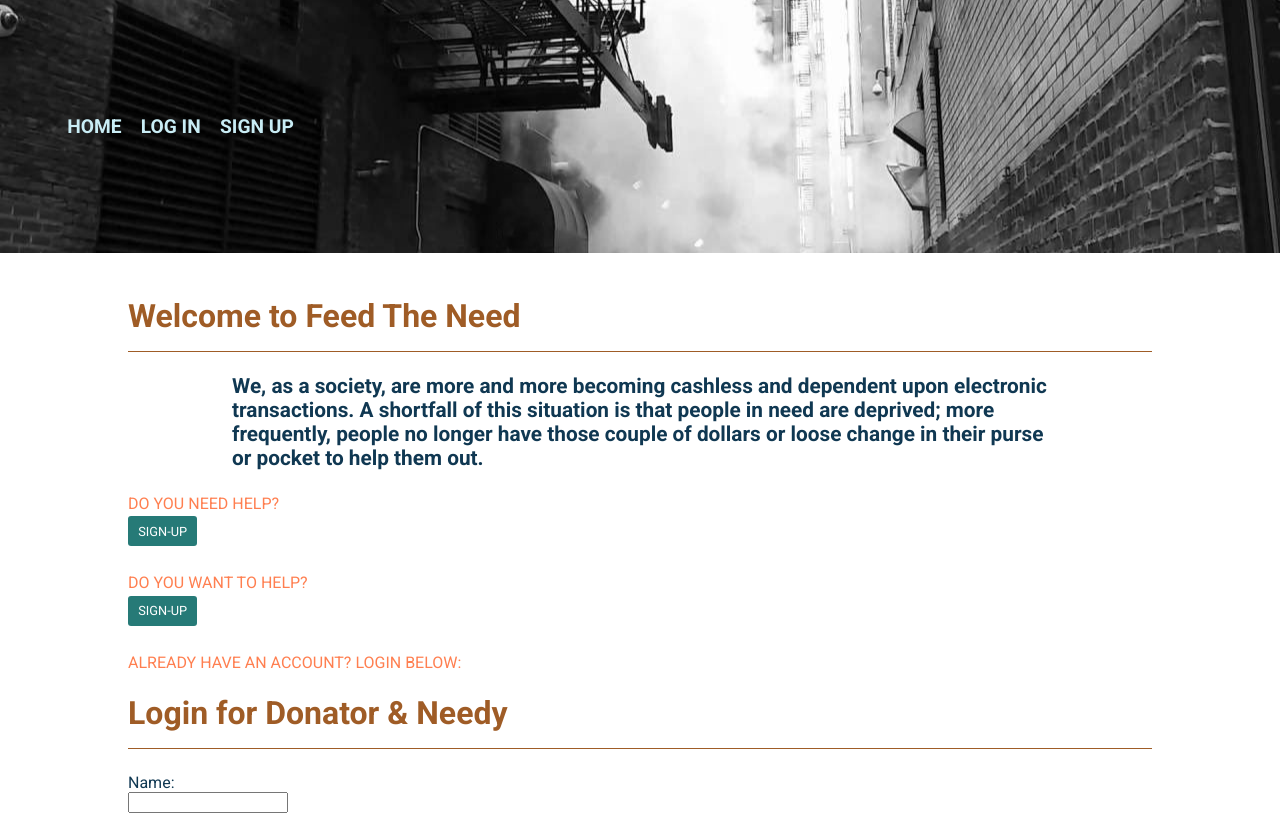
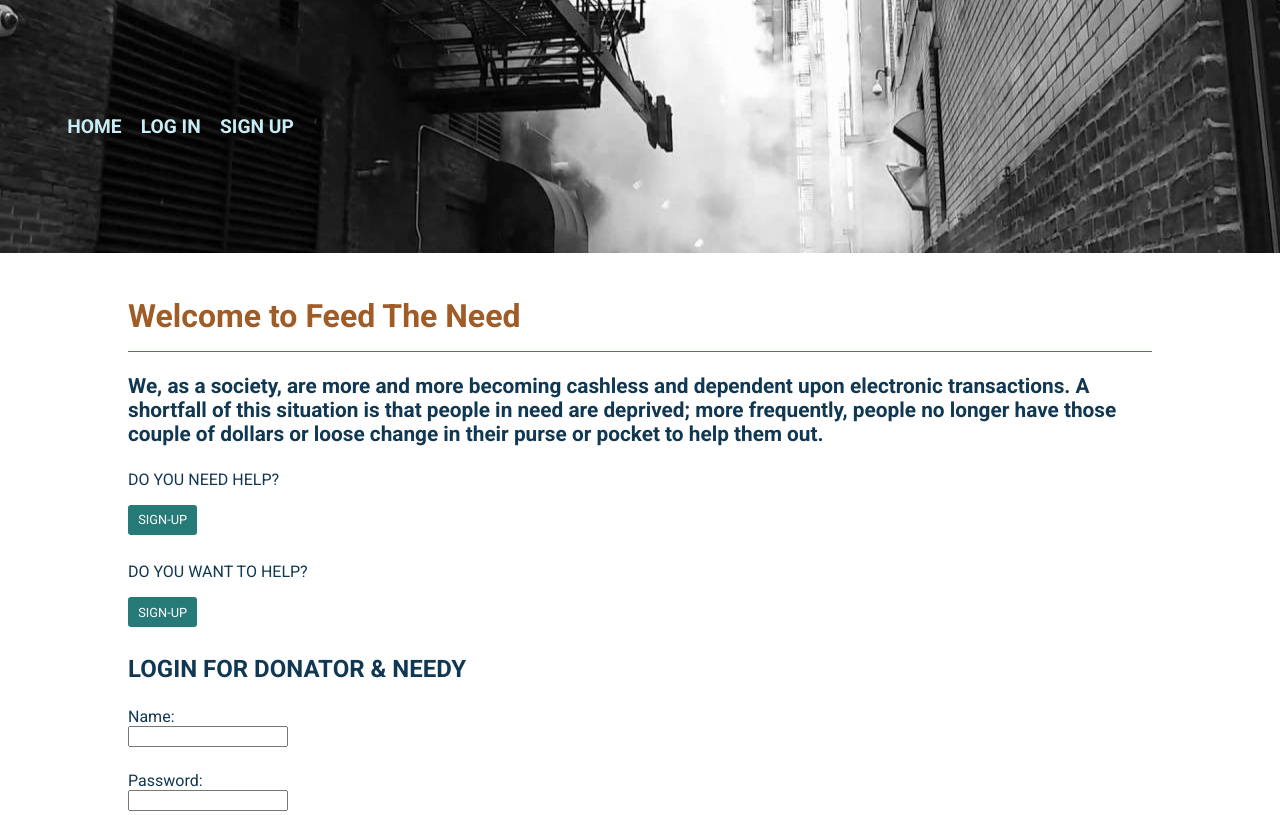
Before and after one commit to miloscomplex/feed-the-need-react, a React (Create React App) app in the folder frontend/: page /feed-the-need/ in a window 1280 px wide. Shown: the top 815 px of the page. Built offline with nearby package versions, Linux system fonts and the light colour scheme.

Commit message:
removed repetative h1 on Landing. CSS tweaks

```diff
--- a/frontend/src/components/Landing.js
+++ b/frontend/src/components/Landing.js
@@ -13,7 +13,6 @@ function Landing() {
       <subhead>Do you want to help?</subhead>
       <Link to=''>Sign-up</Link>
 
-      <subhead>Already have an account? Login Below:</subhead>
       <Login />
 
     </div>
--- a/frontend/src/components/Login.js
+++ b/frontend/src/components/Login.js
@@ -7,7 +7,7 @@ function Login() {
 
   return (
     <login>
-      <h1>Login for Donator & Needy</h1>
+      <h2>Login for Donator & Needy</h2>
       <form name='chatBoxForm'>
         <label for='name'>Name:</label>
         <input type='text' />
--- a/frontend/src/css/App.css
+++ b/frontend/src/css/App.css
@@ -58,9 +58,8 @@ nav img {
 
  subhead {
    text-transform: uppercase;
-   color: coral;
    display: block;
-   margin-top: 1.5em;
+   margin: 1.5em 0 0.8em 0;
  }
 
  activity {
@@ -200,7 +199,6 @@ h3 {
 .emphasis {
   font-size: 1.3em;
   font-weight: 700;
-  padding: 0 5em;
 }
 
 .error {
```
